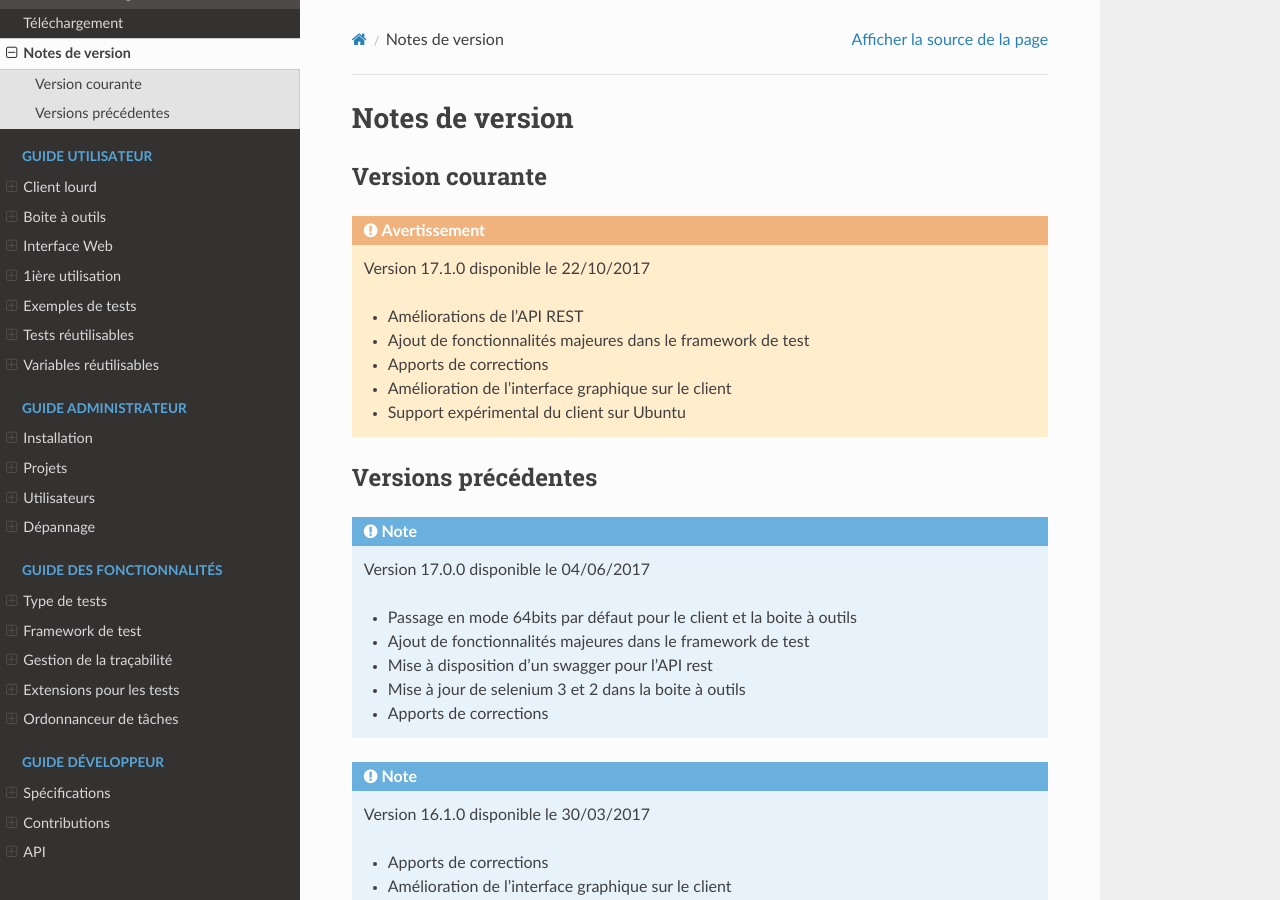
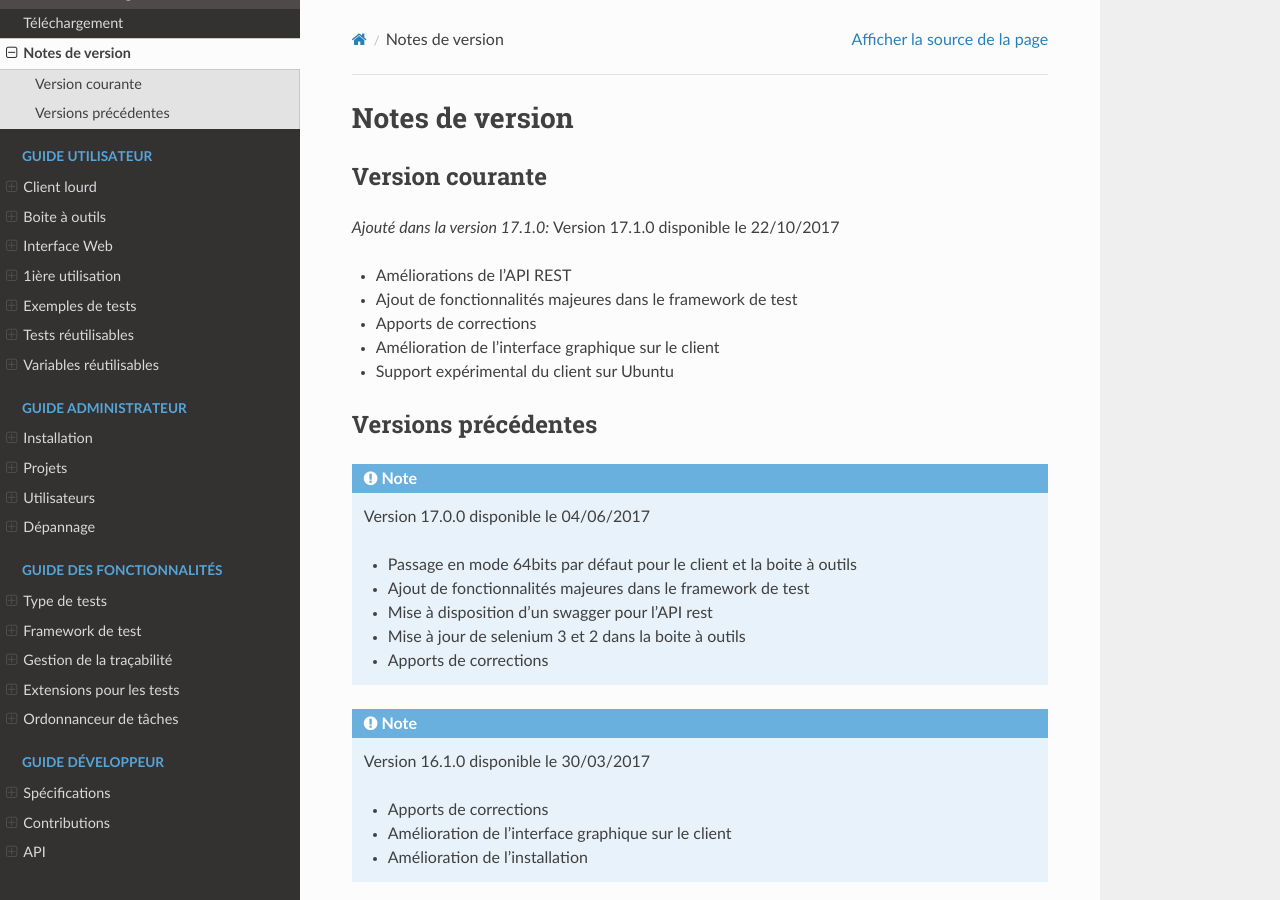
Before and after one commit to ExtensiveAutomation/extensiveautomation-fr.readthedocs.io, a Sphinx documentation site: the page built from docs/about/releasenotes.rst, in a window 1280 px wide and 900 px high. Built offline with Sphinx 7.4.7 and the Read the Docs theme 2.0.0, drawn with Linux system fonts in a browser that asks for light colours; pages that are not in the unit, such as notebooks, are missing from menus.

Commit message:
test versionadded tag

```diff
--- a/docs/about/releasenotes.rst
+++ b/docs/about/releasenotes.rst
@@ -4,7 +4,7 @@ Notes de version
 Version courante
 ---------------
 
-.. warning::
+.. versionadded:: 17.1.0
 
  Version 17.1.0 disponible le 22/10/2017
 
```
